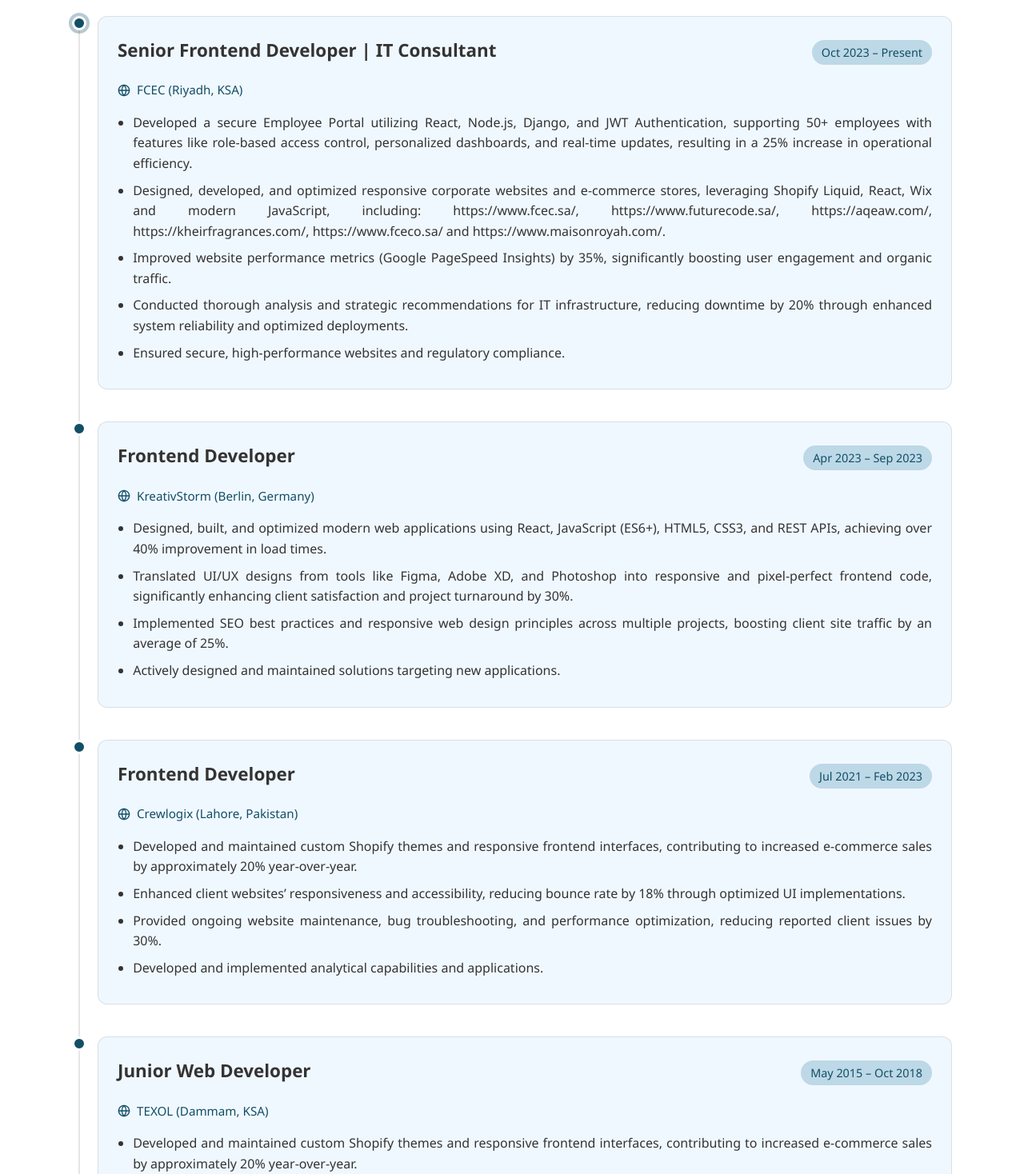
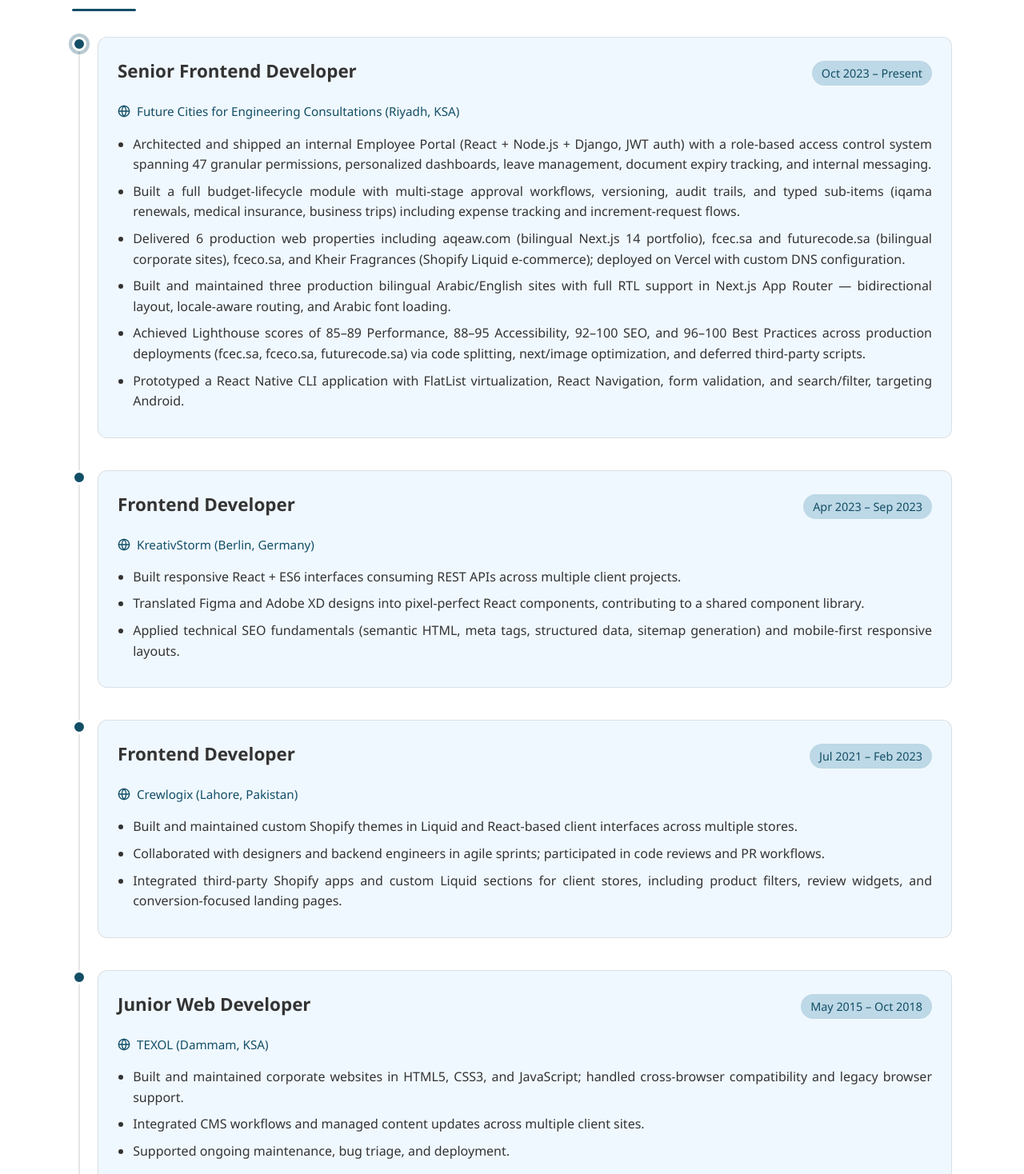
Before and after one commit to irfan3434/irfanishtiaq.dev, a React (Create React App) app: page /about in a window 1280 px wide. Shown: the part 482-1950 px from the top of the page at 80% size. Built offline with nearby package versions, Linux system fonts and the light colour scheme.

Commit message:
addition of new project

```diff
--- a/src/pages/About.js
+++ b/src/pages/About.js
@@ -170,9 +170,7 @@ const About = () => {
             <div className="profile-accent"></div>
           </motion.div>
             <motion.p className="about-summary" initial={{ opacity: 0 }} animate={{ y: 0, opacity: 1 }} transition={{ duration: 0.7, delay: 0.2 }}>
-              A skilled Frontend Developer, React Developer, and Shopify Expert with expertise in creating responsive,
-              user-friendly web interfaces, developing custom Shopify themes, and providing React applications.
-              Proficient in leveraging modern technologies to optimize functionality and enhance user experiences.
+              Senior Frontend Engineer with 6+ years building production React and Next.js applications across SaaS portals, corporate platforms, and e-commerce. Specializes in component architecture, performance optimization, and translating Figma designs into accessible, pixel-perfect interfaces. Recently extended stack into React Native for cross-platform delivery.
             </motion.p>
 
 
@@ -223,16 +221,17 @@ const About = () => {
                   <div className="timeline-content">
                     <div className="job-item">
                       <div className="job-header">
-                        <h3>Senior Frontend Developer | IT Consultant</h3>
+                        <h3>Senior Frontend Developer</h3>
                         <span className="job-date">Oct 2023 – Present</span>
                       </div>
-                      <p className="job-company"><Globe size={16} /> FCEC (Riyadh, KSA)</p>
+                      <p className="job-company"><Globe size={16} /> Future Cities for Engineering Consultations (Riyadh, KSA)</p>
                       <ul>
-                        <li>Developed a secure Employee Portal utilizing React, Node.js, Django, and JWT Authentication, supporting 50+ employees with features like role-based access control, personalized dashboards, and real-time updates, resulting in a 25% increase in operational efficiency.</li>
-                        <li>Designed, developed, and optimized responsive corporate websites and e-commerce stores, leveraging Shopify Liquid, React, Wix and modern JavaScript, including: https://www.fcec.sa/, https://www.futurecode.sa/, https://aqeaw.com/, https://kheirfragrances.com/,  https://www.fceco.sa/ and https://www.maisonroyah.com/.</li>
-                        <li>Improved website performance metrics (Google PageSpeed Insights) by 35%, significantly boosting user engagement and organic traffic.</li>
-                        <li>Conducted thorough analysis and strategic recommendations for IT infrastructure, reducing downtime by 20% through enhanced system reliability and optimized deployments.</li>
-                        <li>Ensured secure, high-performance websites and regulatory compliance.</li>
+                        <li>Architected and shipped an internal Employee Portal (React + Node.js + Django, JWT auth) with a role-based access control system spanning 47 granular permissions, personalized dashboards, leave management, document expiry tracking, and internal messaging.</li>
+                       <li>Built a full budget-lifecycle module with multi-stage approval workflows, versioning, audit trails, and typed sub-items (iqama renewals, medical insurance, business trips) including expense tracking and increment-request flows.</li>
+                       <li>Delivered 6 production web properties including aqeaw.com (bilingual Next.js 14 portfolio), fcec.sa and futurecode.sa (bilingual corporate sites), fceco.sa, and Kheir Fragrances (Shopify Liquid e-commerce); deployed on Vercel with custom DNS configuration.</li>
+                       <li>Built and maintained three production bilingual Arabic/English sites with full RTL support in Next.js App Router — bidirectional layout, locale-aware routing, and Arabic font loading.</li>
+                       <li>Achieved Lighthouse scores of 85–89 Performance, 88–95 Accessibility, 92–100 SEO, and 96–100 Best Practices across production deployments (fcec.sa, fceco.sa, futurecode.sa) via code splitting, next/image optimization, and deferred third-party scripts.</li>
+                      <li>Prototyped a React Native CLI application with FlatList virtualization, React Navigation, form validation, and search/filter, targeting Android.</li>
                       </ul>
                     </div>
                   </div>
@@ -248,10 +247,9 @@ const About = () => {
                       </div>
                       <p className="job-company"><Globe size={16} /> KreativStorm (Berlin, Germany)</p>
                       <ul>
-                        <li>Designed, built, and optimized modern web applications using React, JavaScript (ES6+), HTML5, CSS3, and REST APIs, achieving over 40% improvement in load times.</li>
-                        <li>Translated UI/UX designs from tools like Figma, Adobe XD, and Photoshop into responsive and pixel-perfect frontend code, significantly enhancing client satisfaction and project turnaround by 30%.</li>
-                        <li>Implemented SEO best practices and responsive web design principles across multiple projects, boosting client site traffic by an average of 25%.</li>
-                        <li>Actively designed and maintained solutions targeting new applications.</li>
+                        <li>Built responsive React + ES6 interfaces consuming REST APIs across multiple client projects.</li>
+                        <li>Translated Figma and Adobe XD designs into pixel-perfect React components, contributing to a shared component library.</li>
+                        <li>Applied technical SEO fundamentals (semantic HTML, meta tags, structured data, sitemap generation) and mobile-first responsive layouts.</li>
                       </ul>
                     </div>
                   </div>
@@ -267,10 +265,9 @@ const About = () => {
                       </div>
                       <p className="job-company"><Globe size={16} /> Crewlogix (Lahore, Pakistan)</p>
                       <ul>
-                        <li>Developed and maintained custom Shopify themes and responsive frontend interfaces, contributing to increased e-commerce sales by approximately 20% year-over-year.</li>
-                        <li>Enhanced client websites’ responsiveness and accessibility, reducing bounce rate by 18% through optimized UI implementations.</li>
-                        <li>Provided ongoing website maintenance, bug troubleshooting, and performance optimization, reducing reported client issues by 30%.</li>
-                        <li>Developed and implemented analytical capabilities and applications.</li>
+                         <li>Built and maintained custom Shopify themes in Liquid and React-based client interfaces across multiple stores.</li>
+                         <li>Collaborated with designers and backend engineers in agile sprints; participated in code reviews and PR workflows.</li>
+                         <li>Integrated third-party Shopify apps and custom Liquid sections for client stores, including product filters, review widgets, and conversion-focused landing pages.</li>
                       </ul>
                     </div>
                   </div>
@@ -286,10 +283,9 @@ const About = () => {
                       </div>
                       <p className="job-company"><Globe size={16} /> TEXOL (Dammam, KSA)</p>
                       <ul>
-                        <li>Developed and maintained custom Shopify themes and responsive frontend interfaces, contributing to increased e-commerce sales by approximately 20% year-over-year.</li>
-                        <li>Enhanced client websites’ responsiveness and accessibility, reducing bounce rate by 18% through optimized UI implementations.</li>
-                        <li>Provided ongoing website maintenance, bug troubleshooting, and performance optimization, reducing reported client issues by 30%.</li>
-                        <li>Implemented Responsive design principles.</li>
+                        <li>Built and maintained corporate websites in HTML5, CSS3, and JavaScript; handled cross-browser compatibility and legacy browser support.</li>
+                        <li>Integrated CMS workflows and managed content updates across multiple client sites.</li>
+                        <li>Supported ongoing maintenance, bug triage, and deployment.</li>
                       </ul>
                     </div>
                   </div>
--- a/src/pages/Home.js
+++ b/src/pages/Home.js
@@ -138,7 +138,7 @@ const HeroSection = () => {
           <div className="hero-left">
             <ProfileCard
               name="Irfan Ishtiaq"
-              title="Frontend Developer"
+              title="Senior Frontend Developer"
               handle="irfanishtiaq"
               status="Available for Projects"
               contactText="Contact Me"
--- a/src/pages/Resume.js
+++ b/src/pages/Resume.js
@@ -139,7 +139,7 @@ const Resume = () => (
           <h3>Senior Frontend Developer | IT Consultant</h3>
           <span className="job-duration">Oct 2023 – Present</span>
         </div>
-        <div className="company-name">FCEC (Riyadh, KSA)</div>
+        <div className="company-name">Future Cities for Engineering Consultations (Riyadh, KSA)</div>
         <ul className="job-responsibilities">
           <li>Architected and shipped an internal Employee Portal (React + Node.js + Django, JWT auth) with a role-based access control system spanning 47 granular permissions, personalized dashboards, leave management, document expiry tracking, and internal messaging.</li>
           <li>Built a full budget-lifecycle module with multi-stage approval workflows, versioning, audit trails, and typed sub-items (iqama renewals, medical insurance, business trips) including expense tracking and increment-request flows.</li>
```
